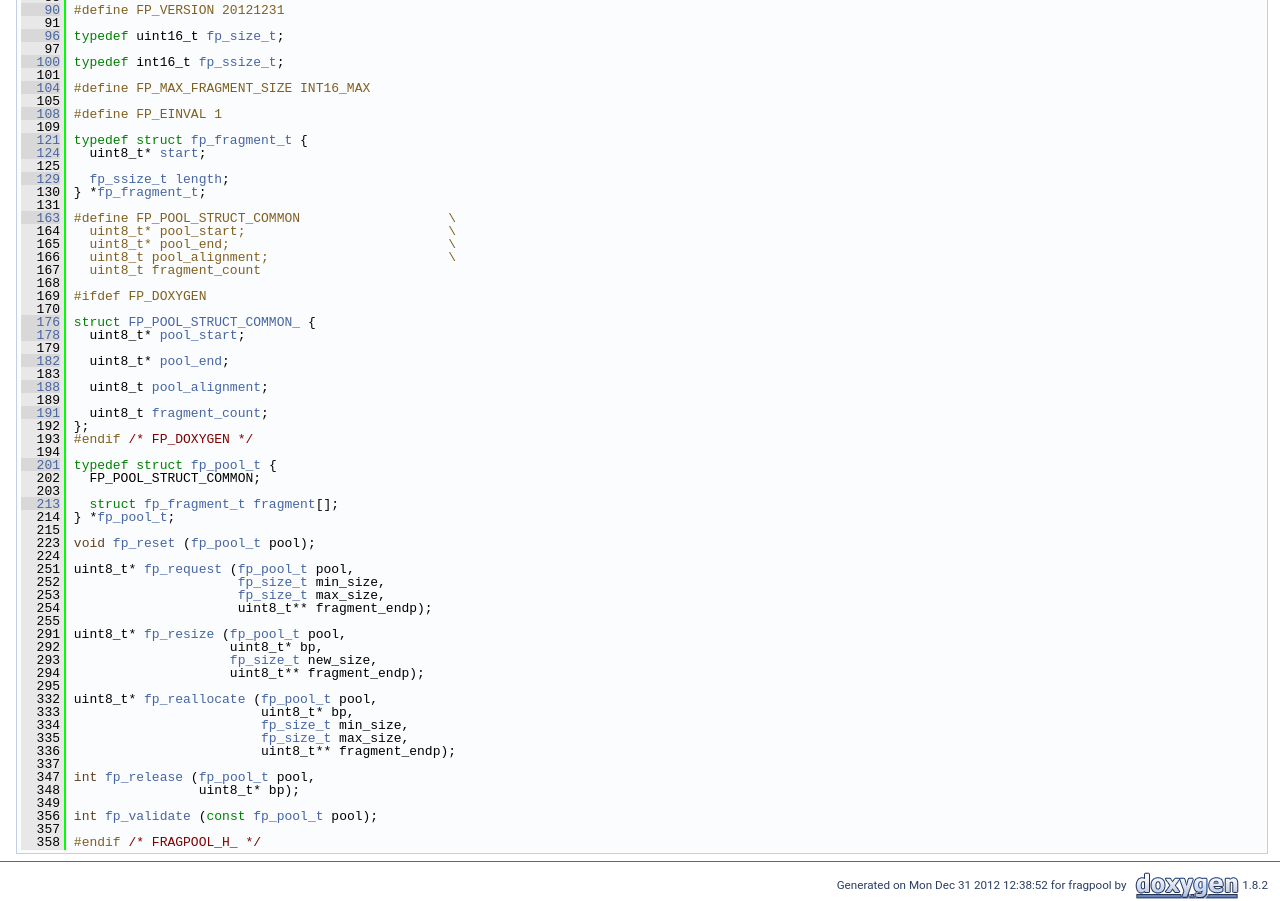
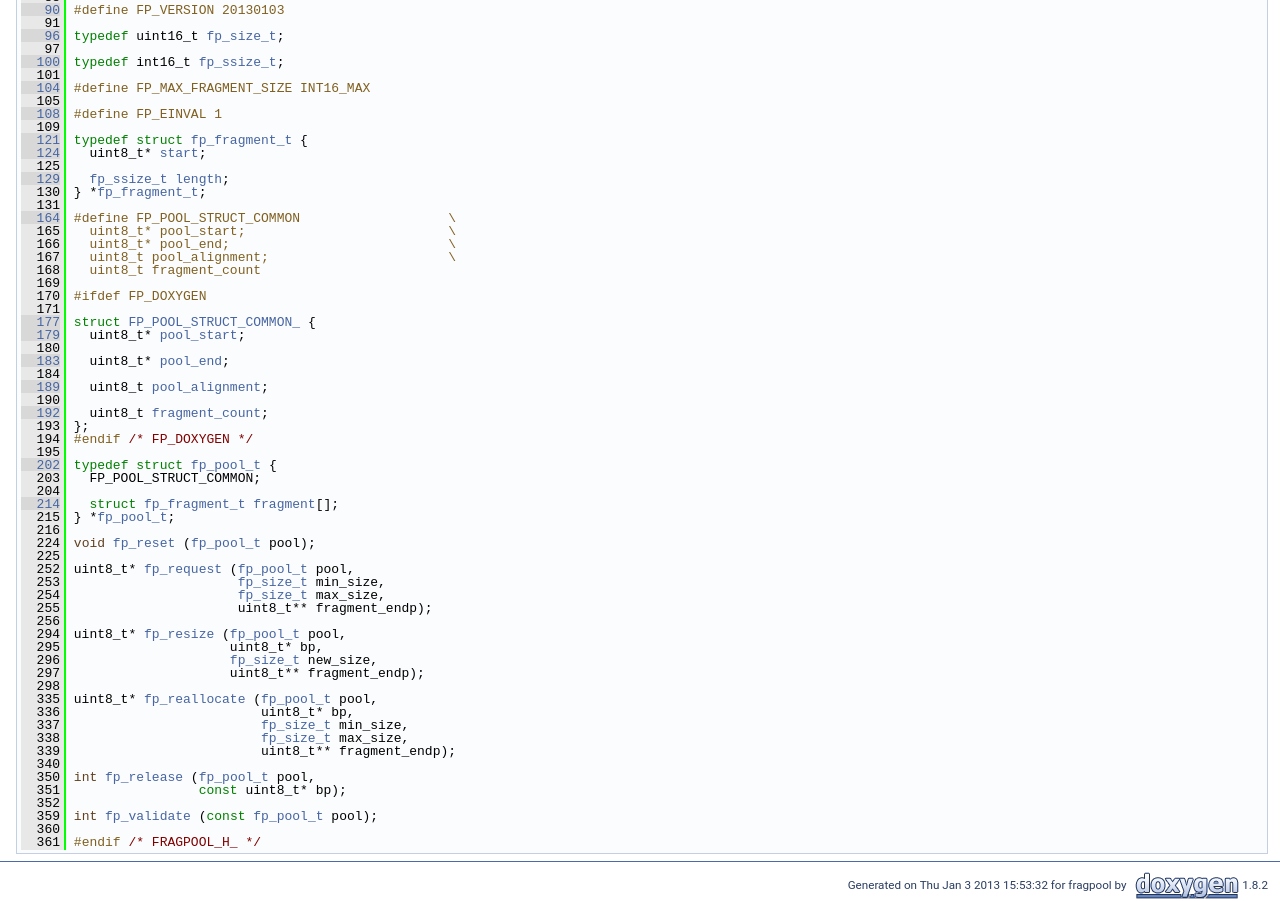
Before and after one commit to pabigot/fragpool, a plain HTML site: page fragpool_8h_source.html in a window 1280 px wide. Shown: the part 730-1631 px from the top of the page. Drawn offline with Linux system fonts and the light colour scheme.

Commit message:
Update for 20130103 release

```diff
--- a/fragpool_8h_source.html
+++ b/fragpool_8h_source.html
@@ -22,7 +22,7 @@
  <tr style="height: 56px;">
   <td style="padding-left: 0.5em;">
    <div id="projectname">fragpool
-   &#160;<span id="projectnumber">20121231</span>
+   &#160;<span id="projectnumber">20130103</span>
    </div>
    <div id="projectbrief">Variable-sized packet memory management for embedded applications</div>
   </td>
@@ -88,7 +88,7 @@ var searchBox = new SearchBox("searchBox", "search",false,'Search');
 <div class="title">fragpool.h</div>  </div>
 </div><!--header-->
 <div class="contents">
-<a href="fragpool_8h.html">Go to the documentation of this file.</a><div class="fragment"><div class="line"><a name="l00001"></a><span class="lineno">    1</span>&#160;<span class="comment">/* Copyright (c) 2012, Peter A. Bigot</span></div>
+<a href="fragpool_8h.html">Go to the documentation of this file.</a><div class="fragment"><div class="line"><a name="l00001"></a><span class="lineno">    1</span>&#160;<span class="comment">/* Copyright 2012-2013, Peter A. Bigot</span></div>
 <div class="line"><a name="l00002"></a><span class="lineno">    2</span>&#160;<span class="comment"> *</span></div>
 <div class="line"><a name="l00003"></a><span class="lineno">    3</span>&#160;<span class="comment"> * All rights reserved.</span></div>
 <div class="line"><a name="l00004"></a><span class="lineno">    4</span>&#160;<span class="comment"> *</span></div>
@@ -124,7 +124,7 @@ var searchBox = new SearchBox("searchBox", "search",false,'Search');
 <div class="line"><a name="l00034"></a><span class="lineno">   34</span>&#160;<span class="preprocessor"></span></div>
 <div class="line"><a name="l00087"></a><span class="lineno">   87</span>&#160;<span class="preprocessor">#include &lt;stdint.h&gt;</span></div>
 <div class="line"><a name="l00088"></a><span class="lineno">   88</span>&#160;</div>
-<div class="line"><a name="l00090"></a><span class="lineno"><a class="code" href="fragpool_8h.html#a08ea0a54e22a10ba28949c35edd341ce">   90</a></span>&#160;<span class="preprocessor">#define FP_VERSION 20121231</span></div>
+<div class="line"><a name="l00090"></a><span class="lineno"><a class="code" href="fragpool_8h.html#a08ea0a54e22a10ba28949c35edd341ce">   90</a></span>&#160;<span class="preprocessor">#define FP_VERSION 20130103</span></div>
 <div class="line"><a name="l00091"></a><span class="lineno">   91</span>&#160;<span class="preprocessor"></span></div>
 <div class="line"><a name="l00096"></a><span class="lineno"><a class="code" href="fragpool_8h.html#a21432708f9e49a8b8528f075bd51ce4b">   96</a></span>&#160;<span class="keyword">typedef</span> uint16_t <a class="code" href="fragpool_8h.html#a21432708f9e49a8b8528f075bd51ce4b">fp_size_t</a>;</div>
 <div class="line"><a name="l00097"></a><span class="lineno">   97</span>&#160;</div>
@@ -140,59 +140,59 @@ var searchBox = new SearchBox("searchBox", "search",false,'Search');
 <div class="line"><a name="l00129"></a><span class="lineno"><a class="code" href="structfp__fragment__t.html#a960f9de311038d8f5bd22bba6d2b80c8">  129</a></span>&#160;  <a class="code" href="fragpool_8h.html#af7f18599bd466f1c09a5128431ce05b9">fp_ssize_t</a> <a class="code" href="structfp__fragment__t.html#a960f9de311038d8f5bd22bba6d2b80c8">length</a>;</div>
 <div class="line"><a name="l00130"></a><span class="lineno">  130</span>&#160;} *<a class="code" href="fragpool_8h.html#aa7bd672f2250780f374c2f0cca02f144">fp_fragment_t</a>;</div>
 <div class="line"><a name="l00131"></a><span class="lineno">  131</span>&#160;</div>
-<div class="line"><a name="l00163"></a><span class="lineno"><a class="code" href="fragpool_8h.html#ae56a55bb75cb7702f2867d2cff2d7df3">  163</a></span>&#160;<span class="preprocessor">#define FP_POOL_STRUCT_COMMON                   \</span></div>
-<div class="line"><a name="l00164"></a><span class="lineno">  164</span>&#160;<span class="preprocessor">  uint8_t* pool_start;                          \</span></div>
-<div class="line"><a name="l00165"></a><span class="lineno">  165</span>&#160;<span class="preprocessor">  uint8_t* pool_end;                            \</span></div>
-<div class="line"><a name="l00166"></a><span class="lineno">  166</span>&#160;<span class="preprocessor">  uint8_t pool_alignment;                       \</span></div>
-<div class="line"><a name="l00167"></a><span class="lineno">  167</span>&#160;<span class="preprocessor">  uint8_t fragment_count</span></div>
-<div class="line"><a name="l00168"></a><span class="lineno">  168</span>&#160;<span class="preprocessor"></span></div>
-<div class="line"><a name="l00169"></a><span class="lineno">  169</span>&#160;<span class="preprocessor">#ifdef FP_DOXYGEN</span></div>
-<div class="line"><a name="l00170"></a><span class="lineno">  170</span>&#160;<span class="preprocessor"></span></div>
-<div class="line"><a name="l00176"></a><span class="lineno"><a class="code" href="structFP__POOL__STRUCT__COMMON__.html">  176</a></span>&#160;<span class="keyword">struct </span><a class="code" href="structFP__POOL__STRUCT__COMMON__.html">FP_POOL_STRUCT_COMMON_</a> {</div>
-<div class="line"><a name="l00178"></a><span class="lineno"><a class="code" href="structFP__POOL__STRUCT__COMMON__.html#ad9b3c508997acf81c27d50fda16d4d9b">  178</a></span>&#160;  uint8_t* <a class="code" href="structFP__POOL__STRUCT__COMMON__.html#ad9b3c508997acf81c27d50fda16d4d9b">pool_start</a>;</div>
-<div class="line"><a name="l00179"></a><span class="lineno">  179</span>&#160;</div>
-<div class="line"><a name="l00182"></a><span class="lineno"><a class="code" href="structFP__POOL__STRUCT__COMMON__.html#a710bcfa9fc342cdba0f43010a72a3c51">  182</a></span>&#160;  uint8_t* <a class="code" href="structFP__POOL__STRUCT__COMMON__.html#a710bcfa9fc342cdba0f43010a72a3c51">pool_end</a>;</div>
-<div class="line"><a name="l00183"></a><span class="lineno">  183</span>&#160;</div>
-<div class="line"><a name="l00188"></a><span class="lineno"><a class="code" href="structFP__POOL__STRUCT__COMMON__.html#a9d4f3a20ce1befe4968057b50d0740ca">  188</a></span>&#160;  uint8_t <a class="code" href="structFP__POOL__STRUCT__COMMON__.html#a9d4f3a20ce1befe4968057b50d0740ca">pool_alignment</a>;</div>
-<div class="line"><a name="l00189"></a><span class="lineno">  189</span>&#160;</div>
-<div class="line"><a name="l00191"></a><span class="lineno"><a class="code" href="structFP__POOL__STRUCT__COMMON__.html#acf39e2815dfbe5b417372c95bec34860">  191</a></span>&#160;  uint8_t <a class="code" href="structFP__POOL__STRUCT__COMMON__.html#acf39e2815dfbe5b417372c95bec34860">fragment_count</a>;</div>
-<div class="line"><a name="l00192"></a><span class="lineno">  192</span>&#160;};</div>
-<div class="line"><a name="l00193"></a><span class="lineno">  193</span>&#160;<span class="preprocessor">#endif </span><span class="comment">/* FP_DOXYGEN */</span><span class="preprocessor"></span></div>
-<div class="line"><a name="l00194"></a><span class="lineno">  194</span>&#160;<span class="preprocessor"></span></div>
-<div class="line"><a name="l00201"></a><span class="lineno"><a class="code" href="structfp__pool__t.html">  201</a></span>&#160;<span class="keyword">typedef</span> <span class="keyword">struct </span><a class="code" href="structfp__pool__t.html">fp_pool_t</a> {</div>
-<div class="line"><a name="l00202"></a><span class="lineno">  202</span>&#160;  FP_POOL_STRUCT_COMMON;</div>
-<div class="line"><a name="l00203"></a><span class="lineno">  203</span>&#160;</div>
-<div class="line"><a name="l00213"></a><span class="lineno"><a class="code" href="structfp__pool__t.html#a5db55f6d94a0961b9765c111a06cc09b">  213</a></span>&#160;  <span class="keyword">struct </span><a class="code" href="structfp__fragment__t.html">fp_fragment_t</a> <a class="code" href="structfp__pool__t.html#a5db55f6d94a0961b9765c111a06cc09b">fragment</a>[];</div>
-<div class="line"><a name="l00214"></a><span class="lineno">  214</span>&#160;} *<a class="code" href="fragpool_8h.html#a84835fdc6168808fcd3319d2668eca16">fp_pool_t</a>;</div>
-<div class="line"><a name="l00215"></a><span class="lineno">  215</span>&#160;</div>
-<div class="line"><a name="l00223"></a><span class="lineno">  223</span>&#160;<span class="keywordtype">void</span> <a class="code" href="fragpool_8h.html#a36b73aec926b84742e2dbb01bd4866bc">fp_reset</a> (<a class="code" href="structfp__pool__t.html">fp_pool_t</a> pool);</div>
-<div class="line"><a name="l00224"></a><span class="lineno">  224</span>&#160;</div>
-<div class="line"><a name="l00251"></a><span class="lineno">  251</span>&#160;uint8_t* <a class="code" href="fragpool_8h.html#abaa7500c51a8a2743a14fdf0855405a1">fp_request</a> (<a class="code" href="structfp__pool__t.html">fp_pool_t</a> pool,</div>
-<div class="line"><a name="l00252"></a><span class="lineno">  252</span>&#160;                     <a class="code" href="fragpool_8h.html#a21432708f9e49a8b8528f075bd51ce4b">fp_size_t</a> min_size,</div>
-<div class="line"><a name="l00253"></a><span class="lineno">  253</span>&#160;                     <a class="code" href="fragpool_8h.html#a21432708f9e49a8b8528f075bd51ce4b">fp_size_t</a> max_size,</div>
-<div class="line"><a name="l00254"></a><span class="lineno">  254</span>&#160;                     uint8_t** fragment_endp);</div>
-<div class="line"><a name="l00255"></a><span class="lineno">  255</span>&#160;</div>
-<div class="line"><a name="l00291"></a><span class="lineno">  291</span>&#160;uint8_t* <a class="code" href="fragpool_8h.html#aad6744155cd0e00fb586f91b79628f6c">fp_resize</a> (<a class="code" href="structfp__pool__t.html">fp_pool_t</a> pool,</div>
-<div class="line"><a name="l00292"></a><span class="lineno">  292</span>&#160;                    uint8_t* bp,</div>
-<div class="line"><a name="l00293"></a><span class="lineno">  293</span>&#160;                    <a class="code" href="fragpool_8h.html#a21432708f9e49a8b8528f075bd51ce4b">fp_size_t</a> new_size,</div>
-<div class="line"><a name="l00294"></a><span class="lineno">  294</span>&#160;                    uint8_t** fragment_endp);</div>
-<div class="line"><a name="l00295"></a><span class="lineno">  295</span>&#160;</div>
-<div class="line"><a name="l00332"></a><span class="lineno">  332</span>&#160;uint8_t* <a class="code" href="fragpool_8h.html#a6d4d9d64c34ba2dd50c24cb90446bc3e">fp_reallocate</a> (<a class="code" href="structfp__pool__t.html">fp_pool_t</a> pool,</div>
-<div class="line"><a name="l00333"></a><span class="lineno">  333</span>&#160;                        uint8_t* bp,</div>
-<div class="line"><a name="l00334"></a><span class="lineno">  334</span>&#160;                        <a class="code" href="fragpool_8h.html#a21432708f9e49a8b8528f075bd51ce4b">fp_size_t</a> min_size,</div>
-<div class="line"><a name="l00335"></a><span class="lineno">  335</span>&#160;                        <a class="code" href="fragpool_8h.html#a21432708f9e49a8b8528f075bd51ce4b">fp_size_t</a> max_size,</div>
-<div class="line"><a name="l00336"></a><span class="lineno">  336</span>&#160;                        uint8_t** fragment_endp);</div>
-<div class="line"><a name="l00337"></a><span class="lineno">  337</span>&#160;</div>
-<div class="line"><a name="l00347"></a><span class="lineno">  347</span>&#160;<span class="keywordtype">int</span> <a class="code" href="fragpool_8h.html#a2867868f7aca05141d352aac0cf21810">fp_release</a> (<a class="code" href="structfp__pool__t.html">fp_pool_t</a> pool,</div>
-<div class="line"><a name="l00348"></a><span class="lineno">  348</span>&#160;                uint8_t* bp);</div>
-<div class="line"><a name="l00349"></a><span class="lineno">  349</span>&#160;</div>
-<div class="line"><a name="l00356"></a><span class="lineno">  356</span>&#160;<span class="keywordtype">int</span> <a class="code" href="fragpool_8h.html#ae3b9b2fe5781a2714ab320b90151e296">fp_validate</a> (<span class="keyword">const</span> <a class="code" href="structfp__pool__t.html">fp_pool_t</a> pool);</div>
-<div class="line"><a name="l00357"></a><span class="lineno">  357</span>&#160;</div>
-<div class="line"><a name="l00358"></a><span class="lineno">  358</span>&#160;<span class="preprocessor">#endif </span><span class="comment">/* FRAGPOOL_H_ */</span><span class="preprocessor"></span></div>
+<div class="line"><a name="l00164"></a><span class="lineno"><a class="code" href="fragpool_8h.html#ae56a55bb75cb7702f2867d2cff2d7df3">  164</a></span>&#160;<span class="preprocessor">#define FP_POOL_STRUCT_COMMON                   \</span></div>
+<div class="line"><a name="l00165"></a><span class="lineno">  165</span>&#160;<span class="preprocessor">  uint8_t* pool_start;                          \</span></div>
+<div class="line"><a name="l00166"></a><span class="lineno">  166</span>&#160;<span class="preprocessor">  uint8_t* pool_end;                            \</span></div>
+<div class="line"><a name="l00167"></a><span class="lineno">  167</span>&#160;<span class="preprocessor">  uint8_t pool_alignment;                       \</span></div>
+<div class="line"><a name="l00168"></a><span class="lineno">  168</span>&#160;<span class="preprocessor">  uint8_t fragment_count</span></div>
+<div class="line"><a name="l00169"></a><span class="lineno">  169</span>&#160;<span class="preprocessor"></span></div>
+<div class="line"><a name="l00170"></a><span class="lineno">  170</span>&#160;<span class="preprocessor">#ifdef FP_DOXYGEN</span></div>
+<div class="line"><a name="l00171"></a><span class="lineno">  171</span>&#160;<span class="preprocessor"></span></div>
+<div class="line"><a name="l00177"></a><span class="lineno"><a class="code" href="structFP__POOL__STRUCT__COMMON__.html">  177</a></span>&#160;<span class="keyword">struct </span><a class="code" href="structFP__POOL__STRUCT__COMMON__.html">FP_POOL_STRUCT_COMMON_</a> {</div>
+<div class="line"><a name="l00179"></a><span class="lineno"><a class="code" href="structFP__POOL__STRUCT__COMMON__.html#ad9b3c508997acf81c27d50fda16d4d9b">  179</a></span>&#160;  uint8_t* <a class="code" href="structFP__POOL__STRUCT__COMMON__.html#ad9b3c508997acf81c27d50fda16d4d9b">pool_start</a>;</div>
+<div class="line"><a name="l00180"></a><span class="lineno">  180</span>&#160;</div>
+<div class="line"><a name="l00183"></a><span class="lineno"><a class="code" href="structFP__POOL__STRUCT__COMMON__.html#a710bcfa9fc342cdba0f43010a72a3c51">  183</a></span>&#160;  uint8_t* <a class="code" href="structFP__POOL__STRUCT__COMMON__.html#a710bcfa9fc342cdba0f43010a72a3c51">pool_end</a>;</div>
+<div class="line"><a name="l00184"></a><span class="lineno">  184</span>&#160;</div>
+<div class="line"><a name="l00189"></a><span class="lineno"><a class="code" href="structFP__POOL__STRUCT__COMMON__.html#a9d4f3a20ce1befe4968057b50d0740ca">  189</a></span>&#160;  uint8_t <a class="code" href="structFP__POOL__STRUCT__COMMON__.html#a9d4f3a20ce1befe4968057b50d0740ca">pool_alignment</a>;</div>
+<div class="line"><a name="l00190"></a><span class="lineno">  190</span>&#160;</div>
+<div class="line"><a name="l00192"></a><span class="lineno"><a class="code" href="structFP__POOL__STRUCT__COMMON__.html#acf39e2815dfbe5b417372c95bec34860">  192</a></span>&#160;  uint8_t <a class="code" href="structFP__POOL__STRUCT__COMMON__.html#acf39e2815dfbe5b417372c95bec34860">fragment_count</a>;</div>
+<div class="line"><a name="l00193"></a><span class="lineno">  193</span>&#160;};</div>
+<div class="line"><a name="l00194"></a><span class="lineno">  194</span>&#160;<span class="preprocessor">#endif </span><span class="comment">/* FP_DOXYGEN */</span><span class="preprocessor"></span></div>
+<div class="line"><a name="l00195"></a><span class="lineno">  195</span>&#160;<span class="preprocessor"></span></div>
+<div class="line"><a name="l00202"></a><span class="lineno"><a class="code" href="structfp__pool__t.html">  202</a></span>&#160;<span class="keyword">typedef</span> <span class="keyword">struct </span><a class="code" href="structfp__pool__t.html">fp_pool_t</a> {</div>
+<div class="line"><a name="l00203"></a><span class="lineno">  203</span>&#160;  FP_POOL_STRUCT_COMMON;</div>
+<div class="line"><a name="l00204"></a><span class="lineno">  204</span>&#160;</div>
+<div class="line"><a name="l00214"></a><span class="lineno"><a class="code" href="structfp__pool__t.html#a5db55f6d94a0961b9765c111a06cc09b">  214</a></span>&#160;  <span class="keyword">struct </span><a class="code" href="structfp__fragment__t.html">fp_fragment_t</a> <a class="code" href="structfp__pool__t.html#a5db55f6d94a0961b9765c111a06cc09b">fragment</a>[];</div>
+<div class="line"><a name="l00215"></a><span class="lineno">  215</span>&#160;} *<a class="code" href="fragpool_8h.html#a84835fdc6168808fcd3319d2668eca16">fp_pool_t</a>;</div>
+<div class="line"><a name="l00216"></a><span class="lineno">  216</span>&#160;</div>
+<div class="line"><a name="l00224"></a><span class="lineno">  224</span>&#160;<span class="keywordtype">void</span> <a class="code" href="fragpool_8h.html#a36b73aec926b84742e2dbb01bd4866bc">fp_reset</a> (<a class="code" href="structfp__pool__t.html">fp_pool_t</a> pool);</div>
+<div class="line"><a name="l00225"></a><span class="lineno">  225</span>&#160;</div>
+<div class="line"><a name="l00252"></a><span class="lineno">  252</span>&#160;uint8_t* <a class="code" href="fragpool_8h.html#abaa7500c51a8a2743a14fdf0855405a1">fp_request</a> (<a class="code" href="structfp__pool__t.html">fp_pool_t</a> pool,</div>
+<div class="line"><a name="l00253"></a><span class="lineno">  253</span>&#160;                     <a class="code" href="fragpool_8h.html#a21432708f9e49a8b8528f075bd51ce4b">fp_size_t</a> min_size,</div>
+<div class="line"><a name="l00254"></a><span class="lineno">  254</span>&#160;                     <a class="code" href="fragpool_8h.html#a21432708f9e49a8b8528f075bd51ce4b">fp_size_t</a> max_size,</div>
+<div class="line"><a name="l00255"></a><span class="lineno">  255</span>&#160;                     uint8_t** fragment_endp);</div>
+<div class="line"><a name="l00256"></a><span class="lineno">  256</span>&#160;</div>
+<div class="line"><a name="l00294"></a><span class="lineno">  294</span>&#160;uint8_t* <a class="code" href="fragpool_8h.html#aad6744155cd0e00fb586f91b79628f6c">fp_resize</a> (<a class="code" href="structfp__pool__t.html">fp_pool_t</a> pool,</div>
+<div class="line"><a name="l00295"></a><span class="lineno">  295</span>&#160;                    uint8_t* bp,</div>
+<div class="line"><a name="l00296"></a><span class="lineno">  296</span>&#160;                    <a class="code" href="fragpool_8h.html#a21432708f9e49a8b8528f075bd51ce4b">fp_size_t</a> new_size,</div>
+<div class="line"><a name="l00297"></a><span class="lineno">  297</span>&#160;                    uint8_t** fragment_endp);</div>
+<div class="line"><a name="l00298"></a><span class="lineno">  298</span>&#160;</div>
+<div class="line"><a name="l00335"></a><span class="lineno">  335</span>&#160;uint8_t* <a class="code" href="fragpool_8h.html#a6d4d9d64c34ba2dd50c24cb90446bc3e">fp_reallocate</a> (<a class="code" href="structfp__pool__t.html">fp_pool_t</a> pool,</div>
+<div class="line"><a name="l00336"></a><span class="lineno">  336</span>&#160;                        uint8_t* bp,</div>
+<div class="line"><a name="l00337"></a><span class="lineno">  337</span>&#160;                        <a class="code" href="fragpool_8h.html#a21432708f9e49a8b8528f075bd51ce4b">fp_size_t</a> min_size,</div>
+<div class="line"><a name="l00338"></a><span class="lineno">  338</span>&#160;                        <a class="code" href="fragpool_8h.html#a21432708f9e49a8b8528f075bd51ce4b">fp_size_t</a> max_size,</div>
+<div class="line"><a name="l00339"></a><span class="lineno">  339</span>&#160;                        uint8_t** fragment_endp);</div>
+<div class="line"><a name="l00340"></a><span class="lineno">  340</span>&#160;</div>
+<div class="line"><a name="l00350"></a><span class="lineno">  350</span>&#160;<span class="keywordtype">int</span> <a class="code" href="fragpool_8h.html#a12f8115544a2533a7c664d60877a2efe">fp_release</a> (<a class="code" href="structfp__pool__t.html">fp_pool_t</a> pool,</div>
+<div class="line"><a name="l00351"></a><span class="lineno">  351</span>&#160;                <span class="keyword">const</span> uint8_t* bp);</div>
+<div class="line"><a name="l00352"></a><span class="lineno">  352</span>&#160;</div>
+<div class="line"><a name="l00359"></a><span class="lineno">  359</span>&#160;<span class="keywordtype">int</span> <a class="code" href="fragpool_8h.html#ae3b9b2fe5781a2714ab320b90151e296">fp_validate</a> (<span class="keyword">const</span> <a class="code" href="structfp__pool__t.html">fp_pool_t</a> pool);</div>
+<div class="line"><a name="l00360"></a><span class="lineno">  360</span>&#160;</div>
+<div class="line"><a name="l00361"></a><span class="lineno">  361</span>&#160;<span class="preprocessor">#endif </span><span class="comment">/* FRAGPOOL_H_ */</span><span class="preprocessor"></span></div>
 </div><!-- fragment --></div><!-- contents -->
 <!-- start footer part -->
 <hr class="footer"/><address class="footer"><small>
-Generated on Mon Dec 31 2012 12:38:52 for fragpool by &#160;<a href="http://www.doxygen.org/index.html">
+Generated on Thu Jan 3 2013 15:53:32 for fragpool by &#160;<a href="http://www.doxygen.org/index.html">
 <img class="footer" src="doxygen.png" alt="doxygen"/>
 </a> 1.8.2
 </small></address>
--- a/search/all_66.js
+++ b/search/all_66.js
@@ -7,7 +7,7 @@ var searchData=
   ['fp_5fpool_5fstruct_5fcommon_5f',['FP_POOL_STRUCT_COMMON_',['../structFP__POOL__STRUCT__COMMON__.html',1,'']]],
   ['fp_5fpool_5ft',['fp_pool_t',['../structfp__pool__t.html',1,'fp_pool_t'],['../fragpool_8h.html#a84835fdc6168808fcd3319d2668eca16',1,'fp_pool_t():&#160;fragpool.h']]],
   ['fp_5freallocate',['fp_reallocate',['../fragpool_8h.html#a6d4d9d64c34ba2dd50c24cb90446bc3e',1,'fragpool.h']]],
-  ['fp_5frelease',['fp_release',['../fragpool_8h.html#a2867868f7aca05141d352aac0cf21810',1,'fragpool.h']]],
+  ['fp_5frelease',['fp_release',['../fragpool_8h.html#a12f8115544a2533a7c664d60877a2efe',1,'fragpool.h']]],
   ['fp_5frequest',['fp_request',['../fragpool_8h.html#abaa7500c51a8a2743a14fdf0855405a1',1,'fragpool.h']]],
   ['fp_5freset',['fp_reset',['../fragpool_8h.html#a36b73aec926b84742e2dbb01bd4866bc',1,'fragpool.h']]],
   ['fp_5fresize',['fp_resize',['../fragpool_8h.html#aad6744155cd0e00fb586f91b79628f6c',1,'fragpool.h']]],
--- a/search/functions_66.js
+++ b/search/functions_66.js
@@ -1,7 +1,7 @@
 var searchData=
 [
   ['fp_5freallocate',['fp_reallocate',['../fragpool_8h.html#a6d4d9d64c34ba2dd50c24cb90446bc3e',1,'fragpool.h']]],
-  ['fp_5frelease',['fp_release',['../fragpool_8h.html#a2867868f7aca05141d352aac0cf21810',1,'fragpool.h']]],
+  ['fp_5frelease',['fp_release',['../fragpool_8h.html#a12f8115544a2533a7c664d60877a2efe',1,'fragpool.h']]],
   ['fp_5frequest',['fp_request',['../fragpool_8h.html#abaa7500c51a8a2743a14fdf0855405a1',1,'fragpool.h']]],
   ['fp_5freset',['fp_reset',['../fragpool_8h.html#a36b73aec926b84742e2dbb01bd4866bc',1,'fragpool.h']]],
   ['fp_5fresize',['fp_resize',['../fragpool_8h.html#aad6744155cd0e00fb586f91b79628f6c',1,'fragpool.h']]],
```
Also changed, not shown: annotated.html (+2 -2 lines), classes.html (+2 -2 lines), dir_d44c64559bbebec7f509842c48db8b23.html (+2 -2 lines), dir_d6eb3734645a836853efaf1d92921ba3.html (+2 -2 lines), files.html (+2 -2 lines), fragpool_8h.html (+15 -13 lines), functions.html (+2 -2 lines), functions_vars.html (+2 -2 lines), globals.html (+3 -3 lines), globals_defs.html (+2 -2 lines), globals_func.html (+3 -3 lines), globals_type.html (+2 -2 lines), index.html (+4 -4 lines), structFP__POOL__STRUCT__COMMON__.html (+2 -2 lines), 2 more files.
